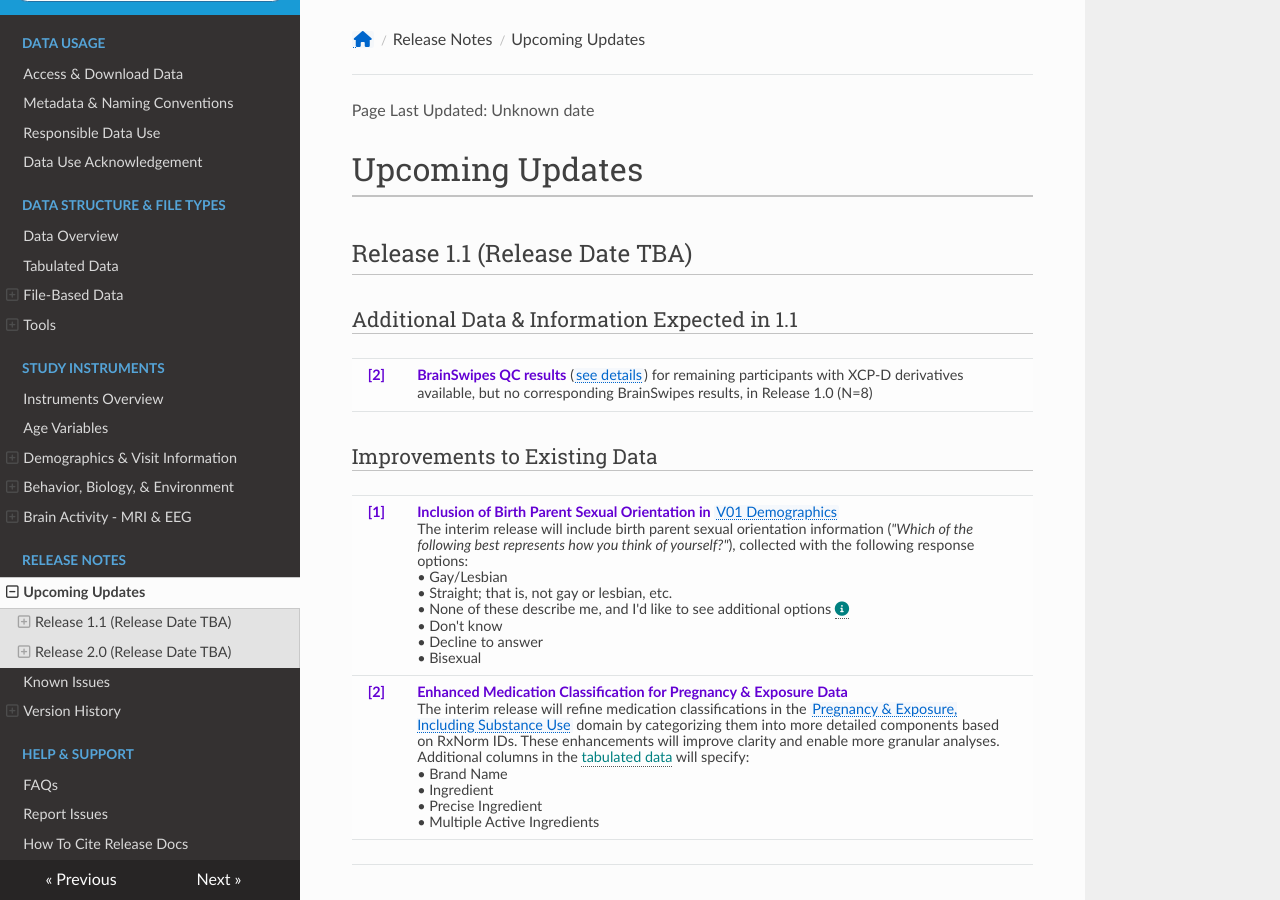
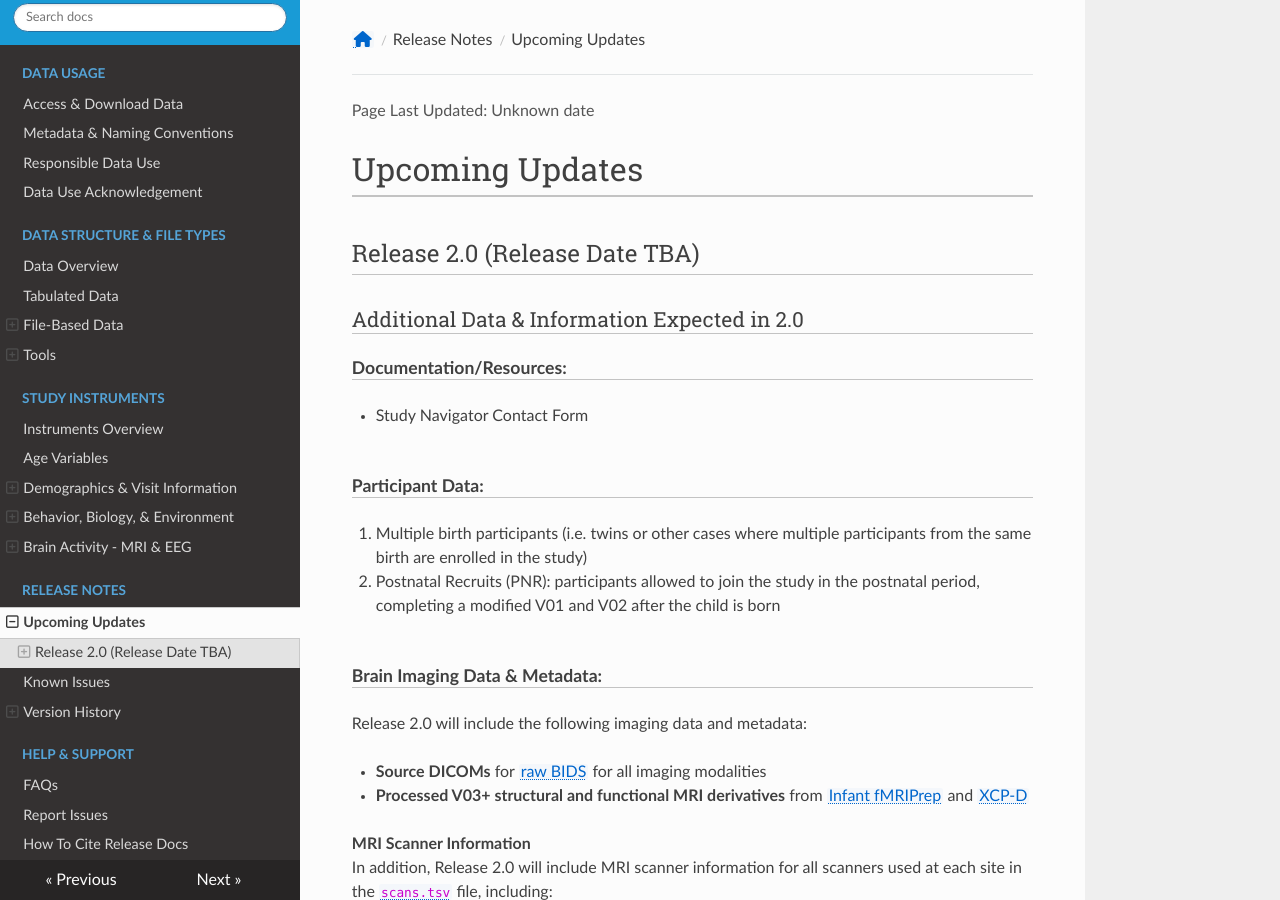
Before and after one commit to nbdc-datahub/hbcd-docs, an MkDocs documentation site: the page built from docs/changelog/pending.md, in a window 1280 px wide and 900 px high. Built offline with MkDocs 1.6.1, drawn with Linux system fonts in a browser that asks for light colours; nearby versions of some CDN libraries.

Commit message:
fix broken links and move info about 1.1 from pending to 1.1 release notes

```diff
--- a/docs/changelog/pending.md
+++ b/docs/changelog/pending.md
@@ -1,59 +1,4 @@
 # Upcoming Updates
-
-## Release 1.1 (Release Date TBA)
-
-### Additional Data & Information Expected in 1.1
-
-
-<table class="table-no-vertical-lines" style="width: 100%; border-collapse: collapse; table-layout: fixed;">
-  <tbody>
-    <tr>
-      <td style="text-align: center; vertical-align: top; white-space: nowrap;"><b>[2]</b></td>
-      <td style="word-wrap: break-word; white-space: normal;"><b>BrainSwipes QC results</b> (<a href="../../instruments/mri/qc/#brainswipes">see details</a>) for remaining participants with XCP-D derivatives available, but no corresponding BrainSwipes results, in Release 1.0 (N=8)</p>
-      </td>
-    </tr>
-  </tbody>
-</table>
-
-### Improvements to Existing Data
-
-<table class="table-no-vertical-lines" style="width: 100%; border-collapse: collapse; table-layout: fixed;">
-  <tbody>
-    <tr>
-      <td style="text-align: center; vertical-align: top; white-space: nowrap;"><b>[1]</b></td>
-      <td style="word-wrap: break-word; white-space: normal;">
-        <b>Inclusion of Birth Parent Sexual Orientation in <a href="../../instruments/SED/v01-demo">V01 Demographics</a></b>
-        <p>
-          The interim release will include birth parent sexual orientation information (<i>"Which of the following best represents how you think of yourself?"</i>), collected with the following response options:<br>
-          • Gay/Lesbian<br>
-          • Straight; that is, not gay or lesbian, etc.<br>
-          • None of these describe me, and I'd like to see additional options
-          <span class="tooltip"><span class="emoji"><i class="fa-solid fa-circle-info"></i></span><span class="tooltiptext">Note: Further information on this response option (via branching logic) will not be included in release.</span></span><br>
-          • Don't know<br>
-          • Decline to answer<br>
-          • Bisexual<br>
-        </p>
-      </td>
-    </tr>
-    <tr>
-      <td style="text-align: center; vertical-align: top; white-space: nowrap;"><b>[2]</b></td>
-      <td style="word-wrap: break-word; white-space: normal;">
-        <b>Enhanced Medication Classification for Pregnancy & Exposure Data</b>
-        <p>
-          The interim release will refine medication classifications in the
-          <a href="../../instruments/#pregexp">Pregnancy & Exposure, Including Substance Use</a> domain by categorizing them into more detailed components based on RxNorm IDs. These enhancements will improve clarity and enable more granular analyses. Additional columns in the
-          <span class="tooltip">tabulated data<span class="tooltiptext">instrument and derived data<br>(tabulated format)</span></span> will specify:<br>
-          • Brand Name<br>
-          • Ingredient<br>
-          • Precise Ingredient<br>
-          • Multiple Active Ingredients
-        </p>
-      </td>
-    </tr>
-  </tbody>
-</table>
-
------------------------
 
 ## Release 2.0 (Release Date TBA)
 
```
Also changed, not shown: docs/changelog/versions/R1.1.md (+9 -0 lines), docs/instruments/SED/v01-demo.md (+6 -5 lines).
